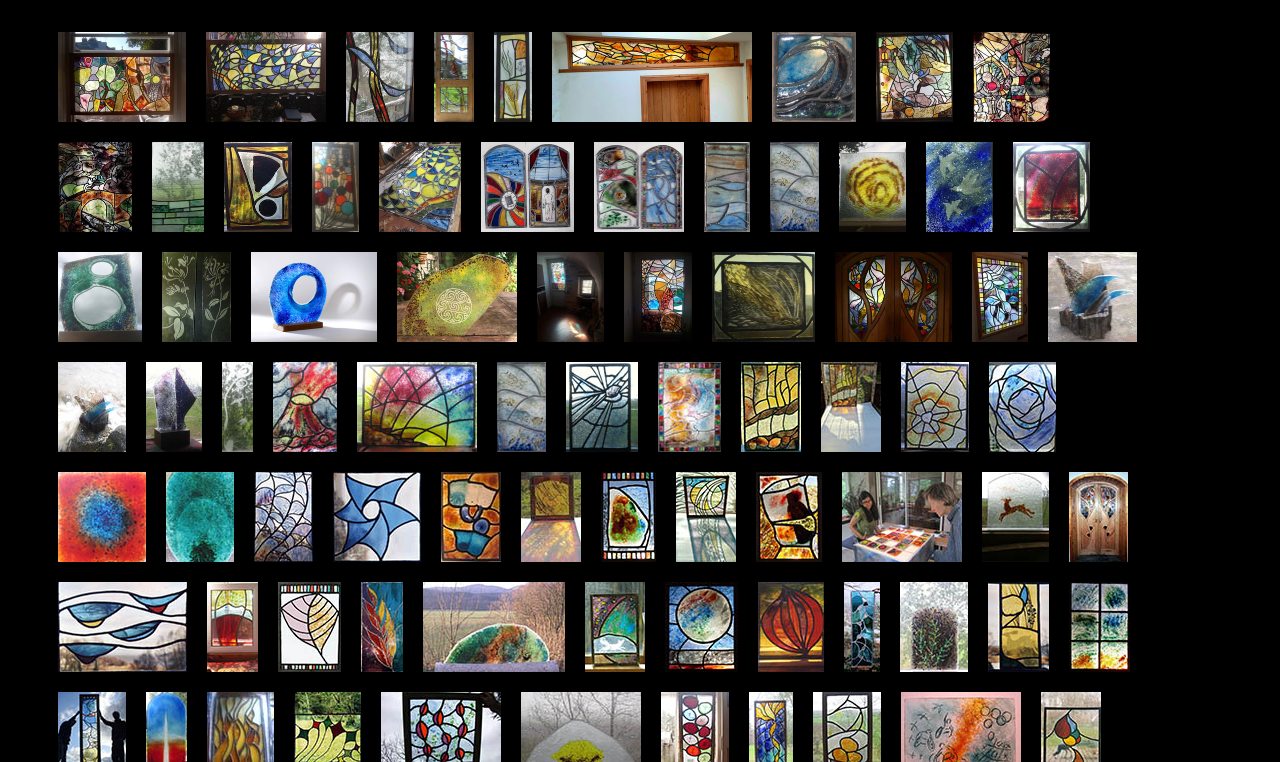
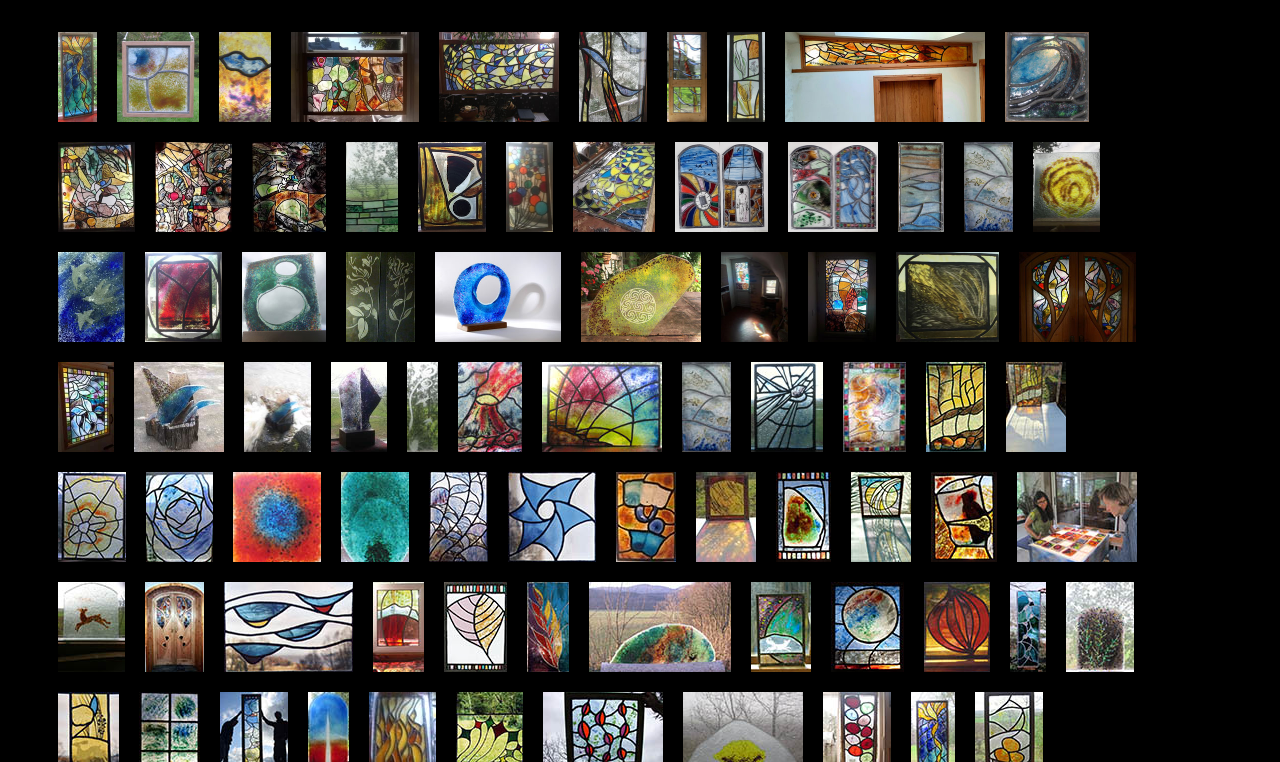
Before and after one commit to lukebarlow/carolynbarlow-com, a plain HTML site: page glass/index.html in a window 1280 px wide. Shown: the part 338-1100 px from the top of the page. Drawn offline with Linux system fonts and the light colour scheme.

Commit message:
three more glass pictures

```diff
--- a/glass/index.html
+++ b/glass/index.html
@@ -11,6 +11,10 @@
     <script>
 
     var images = [
+        'breathe.jpg',
+        'sands-of-time.jpg',
+        'smile.jpg',
+
         'multicolour.jpg',
         'wave-of-triangles.jpg',
         'den-door.jpg',
```
Also changed, not shown: glass/images/breathe.jpg (added), glass/images/sands-of-time.jpg (added), glass/images/smile.jpg (added), glass/thumbnails/breathe.jpg (added), glass/thumbnails/sands-of-time.jpg (added), glass/thumbnails/smile.jpg (added).
